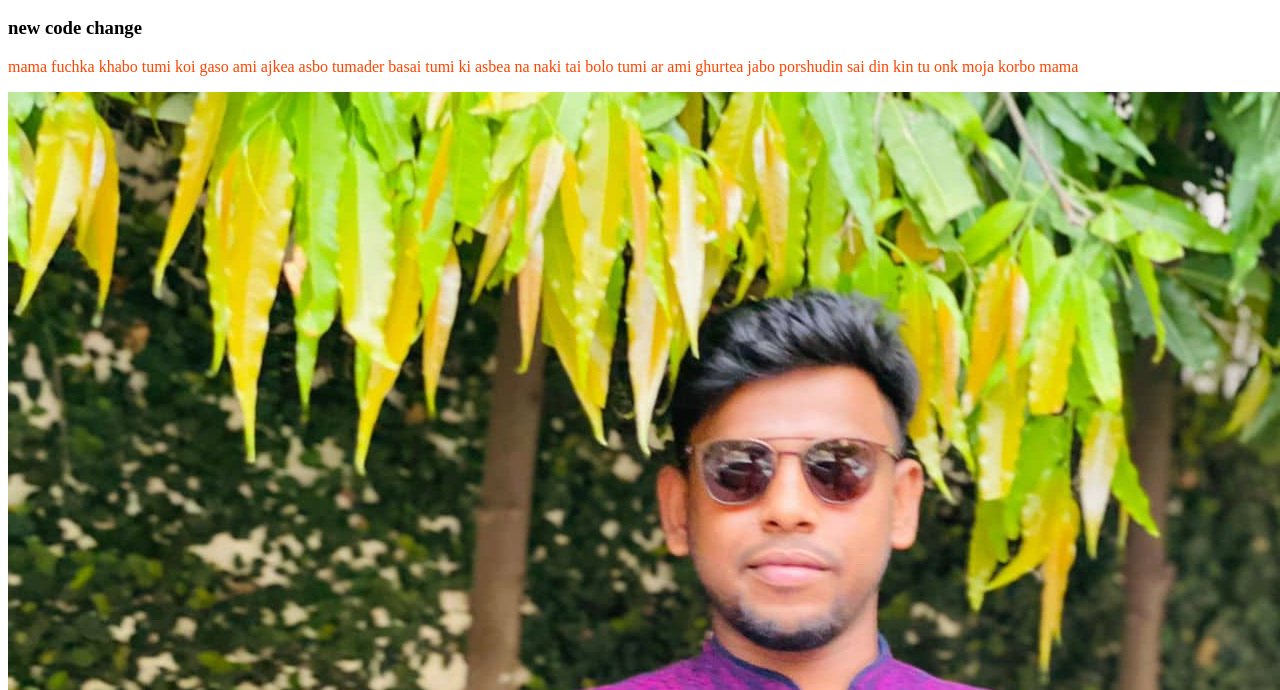
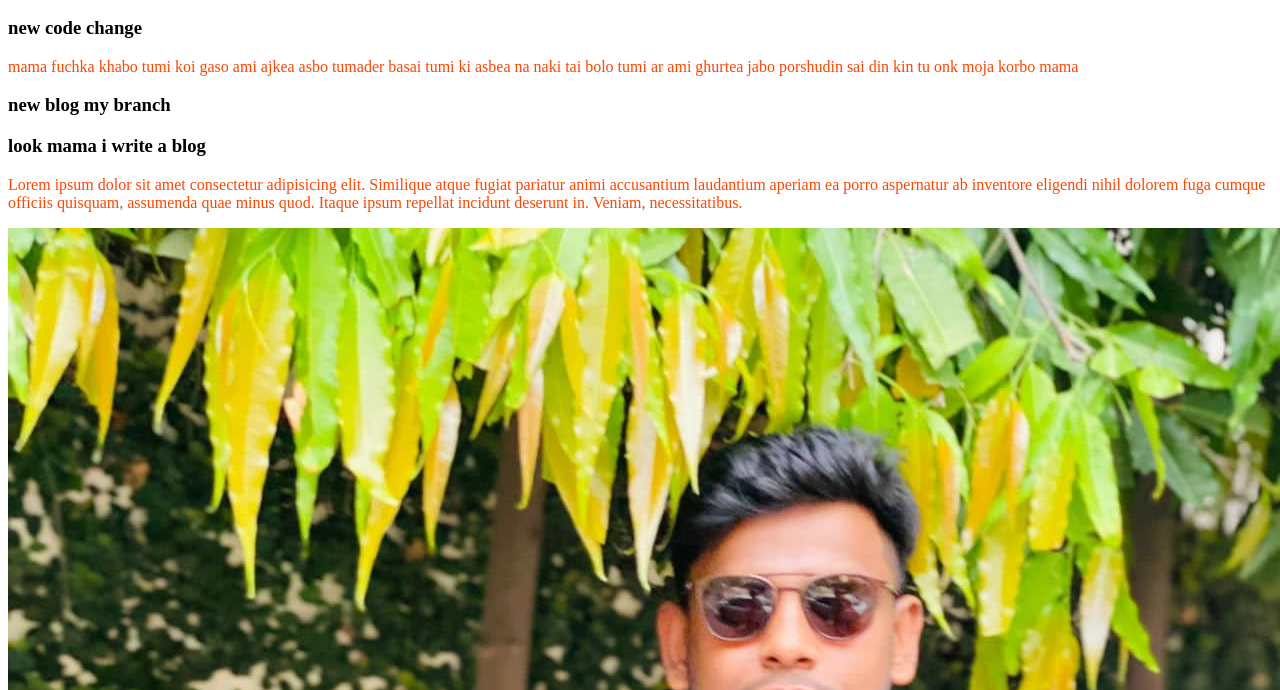
Before and after one commit to Hasanuzzamam1101/my-second-repo, a plain HTML site: page index.html in a window 1280 px wide. Shown: the part 110-800 px from the top of the page. Drawn offline with Linux system fonts and the light colour scheme.

Commit message:
my changes

```diff
--- a/index.html
+++ b/index.html
@@ -12,6 +12,12 @@
    <h2> MAma i can code now</h2>
    <h3> new code change</h3>
    <p> mama fuchka khabo tumi koi gaso ami ajkea asbo tumader basai tumi ki asbea na naki tai bolo tumi ar ami ghurtea jabo porshudin sai din kin tu onk moja korbo mama</p>
+   <div>
+
+    <h3> new blog my branch</h3>
+    <h3> look mama i write a blog</h3>
+   <p> Lorem ipsum dolor sit amet consectetur adipisicing elit. Similique atque fugiat pariatur animi accusantium laudantium aperiam ea porro aspernatur ab inventore eligendi nihil dolorem fuga cumque officiis quisquam, assumenda quae minus quod. Itaque ipsum repellat incidunt deserunt in. Veniam, necessitatibus.</p>
+   </div>
    <img src="hasan4.jpg" alt="hasan iamge">
    <img src="hasan8.jpg" alt="hasan iamge">
    <img src="hasan4.jpg" alt="cow image">
```
